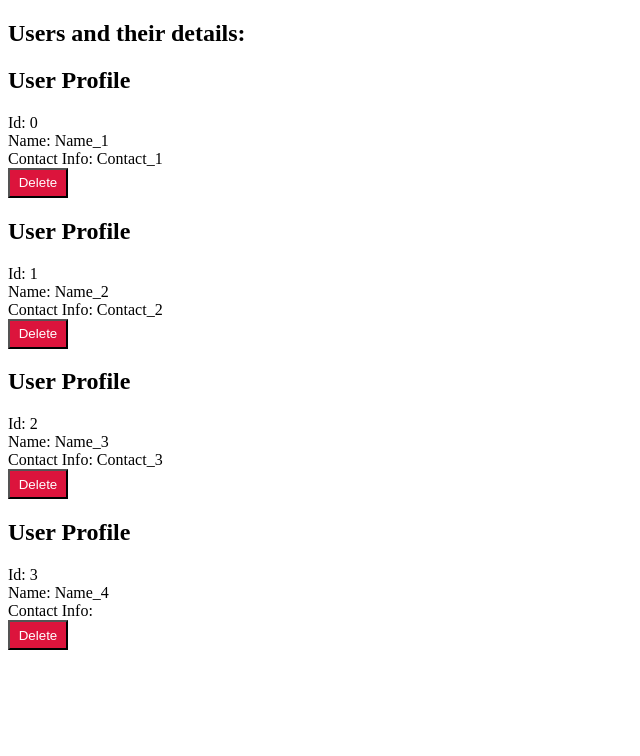
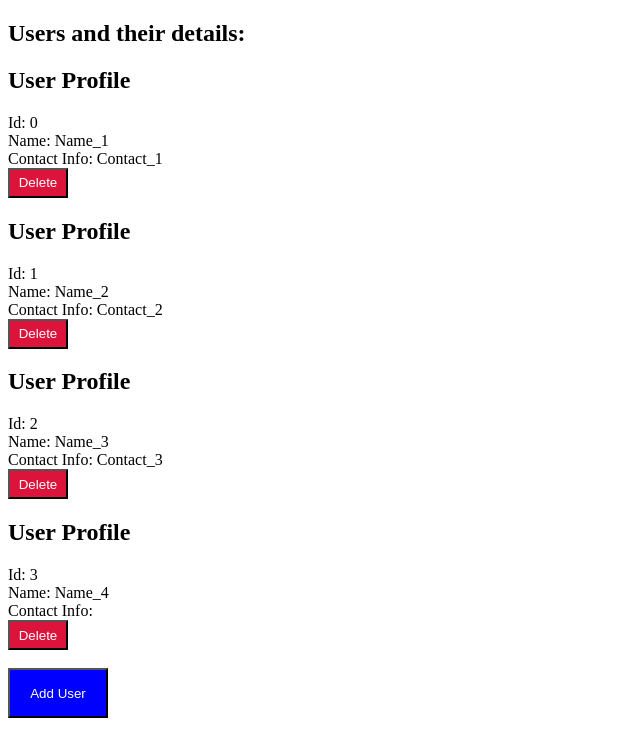
Before and after one commit to mgandore/introduction-to-angular, an Angular app in the folder component-interaction/: page / in a window 1280 px wide. Shown: the top 756 px of the page, without its empty margins (0-640 px from the left). Built offline with nearby package versions, Linux system fonts and the light colour scheme.

Commit message:
Impement add-user btn

```diff
--- a/component-interaction/src/app/user-list/user-list.component.html
+++ b/component-interaction/src/app/user-list/user-list.component.html
@@ -2,3 +2,5 @@
 
 <user-details *ngFor="let user of allUsers" [user]="user" (onDeleteUser)="handleDeleteUser($event)">
 </user-details>
+<br><br>
+<button class="success" (click)="handleAddClick()">Add User</button>
--- a/component-interaction/src/app/user-list/user-list.component.ts
+++ b/component-interaction/src/app/user-list/user-list.component.ts
@@ -47,4 +47,23 @@ export class UserListComponent implements OnInit {
 		alert(`User with Id: ${event} will be deleted`)
 		this.allUsers = this.allUsers.filter((user) => user.id !== event);
 	}
+
+	public getRandomStr(): string {
+		let randomStr = "";
+		const characters = "abcdefghijklmnopqrstuvxyz";
+		randomStr += characters.charAt(Math.floor(Math.random() * characters.length)).toUpperCase();
+		for (let i = 0; i < 5; i++) {
+			randomStr += characters.charAt(Math.floor(Math.random() * characters.length));
+		}
+		return randomStr
+	}
+
+	public handleAddClick(): void {
+		this.allUsers.push(
+			{
+				id: Math.floor(Math.random() * 100),
+				name: this.getRandomStr(),
+				contact: this.getRandomStr()
+			})
+	}
 }
--- a/component-interaction/src/styles.css
+++ b/component-interaction/src/styles.css
@@ -12,3 +12,17 @@ button:active {
 	background-color: rgb(255, 0, 51);
 	color: rgb(255, 255, 255);
 }
+
+.success {
+	height: 50px;
+	width: 100px;
+	background-color: rgb(0, 0, 255);
+	color: rgb(255, 255, 255);
+}
+
+.success:active {
+	height: 48px;
+	width: 98px;
+	background-color: rgb(0, 0, 255);
+	color: rgb(255, 255, 255);
+}
```
